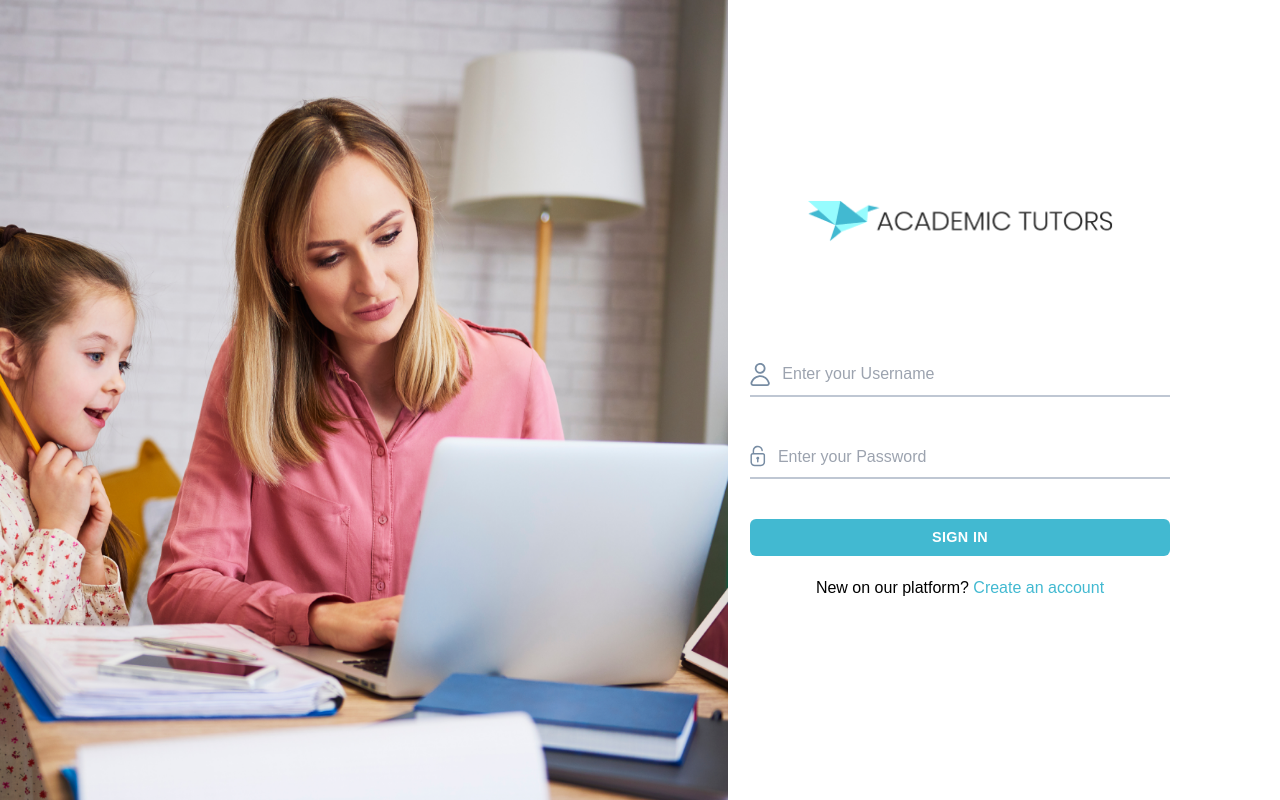
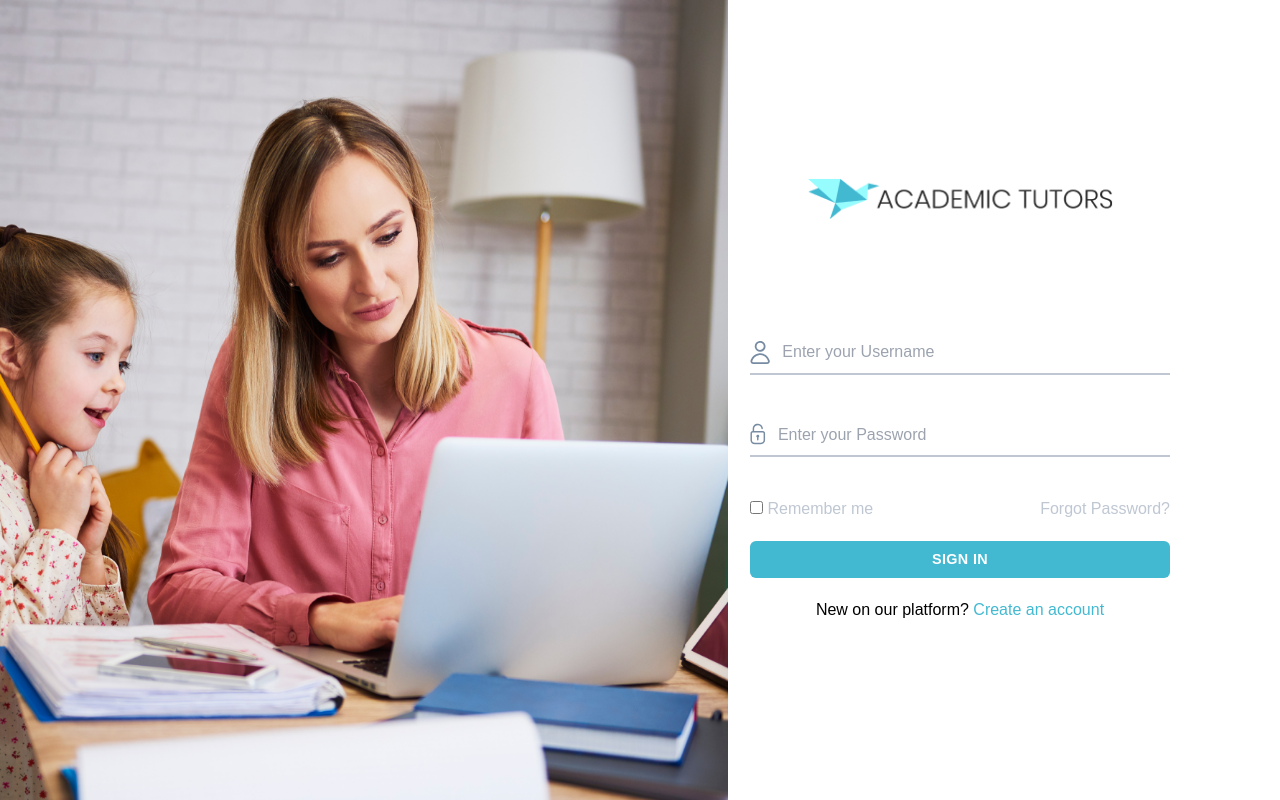
Before and after one commit to Richmond-Eribo/teach, a Next.js app: page /SignIn in a window 1280 px wide. Built offline with nearby package versions, Linux system fonts and the light colour scheme.

Commit message:
update signin page

```diff
--- a/components/Nav.tsx
+++ b/components/Nav.tsx
@@ -19,9 +19,11 @@ const Nav = (props: Props) => {
         <button className='bg-[#42B9D1] w-[142px] h-[50px] button text-15px p-2 px-5 tracking-wide text-white rounded-md ml-16 mr-6'>
           SignUp
         </button>
-        <button className='bg-[#42B9D1]/20 w-[142px] h-[50px] text-15px text-[#42B9D1] border-2 border-[#42B9D1] button p-2 px-5 tracking-wide  rounded-md'>
-          <Link href='/SignIn'>Login</Link>
-        </button>
+        <Link href='/SignIn'>
+          <button className='bg-[#42B9D1]/20 w-[142px] h-[50px] text-15px text-[#42B9D1] border-2 border-[#42B9D1] button p-2 px-5 tracking-wide  rounded-md'>
+            Login
+          </button>
+        </Link>
       </div>
     </div>
   )
--- a/pages/SignIn.tsx
+++ b/pages/SignIn.tsx
@@ -50,8 +50,14 @@ const SignIn = (props: Props) => {
             placeholder='Enter your Password'
           />
         </div>
+        <div className='flex lg:w-[420px] justify-between mt-10 text-[#BFC7D3]'>
+          <p>
+            <input type='checkbox' name='remember' /> Remember me
+          </p>
 
-        <button className='button bg-[#42B9D1] lg:w-[420px] mt-10 button text-15px p-2 px-5 tracking-wide text-white rounded-md'>
+          <Link href='/'> Forgot Password?</Link>
+        </div>
+        <button className='button bg-[#42B9D1] lg:w-[420px] mt-5 button text-15px p-2 px-5 tracking-wide text-white rounded-md'>
           sign in
         </button>
         <p className='mt-5'>
```
